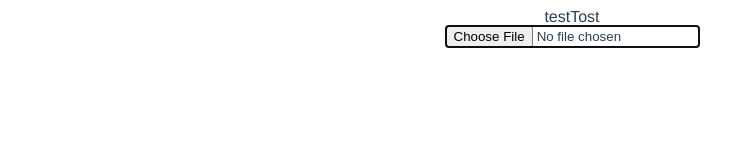
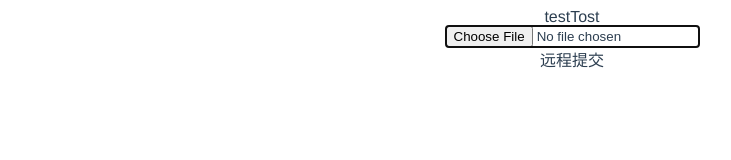
Before and after one commit to wq89855254/conponents, a Vue app: page /#/ in a window 1280 px wide. Shown: the top 160 px of the page, without its empty margins (68-799 px from the left). Built offline with nearby package versions, Linux system fonts and the light colour scheme; a small style sheet from the web is missing.

Commit message:
Update Home.vue

```diff
--- a/src/views/Home.vue
+++ b/src/views/Home.vue
@@ -3,7 +3,7 @@
       <div class="testTost" @click="showToast">testTost</div>
       <input type="file" v-focus>
       <div class="drag" v-drag></div>
-
+      <div>远程提交</div>
   </div>
 </template>
 <style type="scss" scoped>
```
